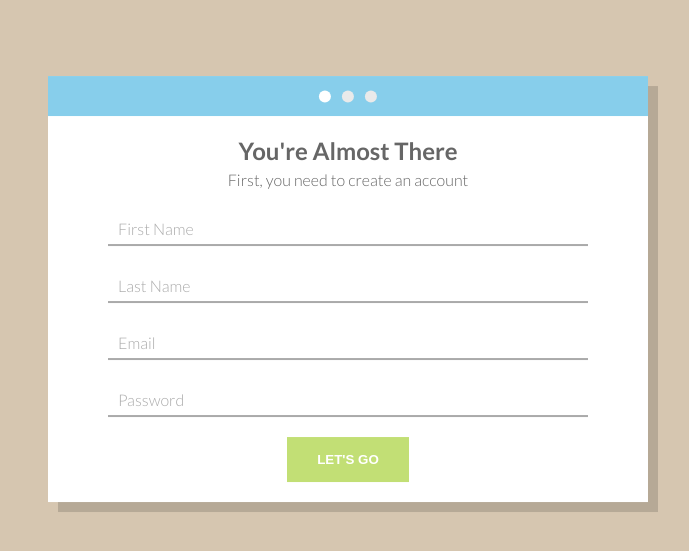
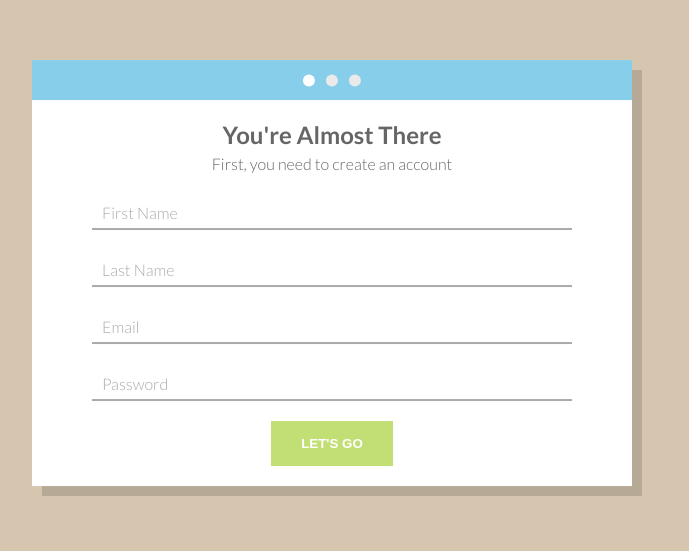
Before and after one commit to phileflanagan/cool-form-tricks, a plain HTML site: page index.html in a window 1280 px wide. Shown: the part 127-678 px from the top of the page, without its empty margins (308-997 px from the left). Drawn offline with Linux system fonts and the light colour scheme.

Commit message:
Adjust margins

```diff
--- a/css/style.css
+++ b/css/style.css
@@ -30,12 +30,11 @@ input:focus {
 
 .signup-wrapper {
 	max-width: 600px;
-	width: 100%;
+	width: 90%;
 	text-align: center;
 	background-color: white;
 	box-shadow: 10px 10px 0px rgba(0,0,0,0.15);
 	color: #666;
-	margin: 1rem;
 }
 
 .signup-wrapper header {
```
